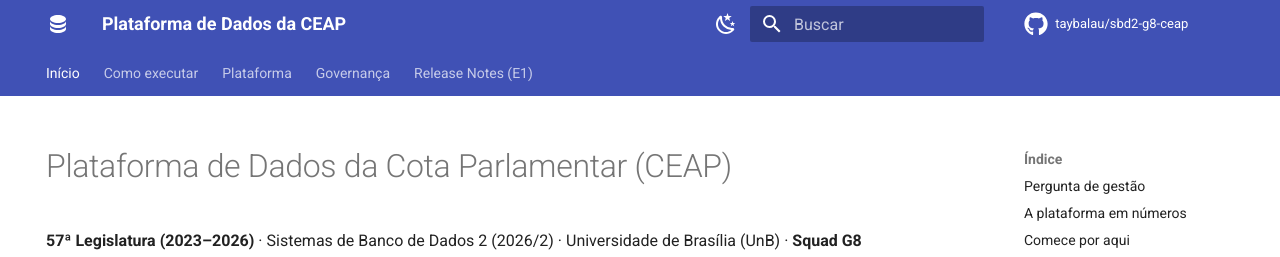
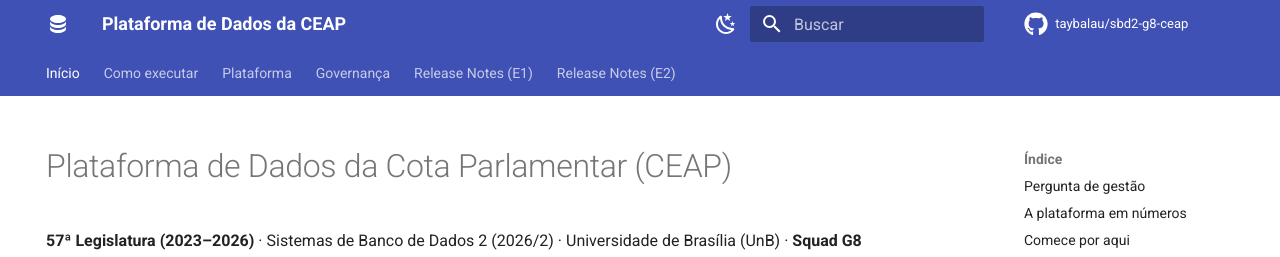
Before and after one commit to taybalau/sbd2-g8-ceap, an MkDocs documentation site: the page built from docs/index.md, in a window 1280 px wide and 900 px high. Shown: the top 257 px of the window. Built offline with MkDocs 1.6.1 and Material for MkDocs 9.7.7, drawn with Linux system fonts in a browser that asks for light colours; comment, search, counter and statistics services are not loaded.

Commit message:
add release notes e2

```diff
--- a/mkdocs.yml
+++ b/mkdocs.yml
@@ -75,6 +75,8 @@ nav:
           - Semanas 08 a 10: diario/semana-08.md
       - Uso de IA: ia.md
   - "Release Notes (E1)": release-notes.md
+  - "Release Notes (E2)": RELEASE_NOTES_E2.md
+
 
 markdown_extensions:
   - admonition
```
